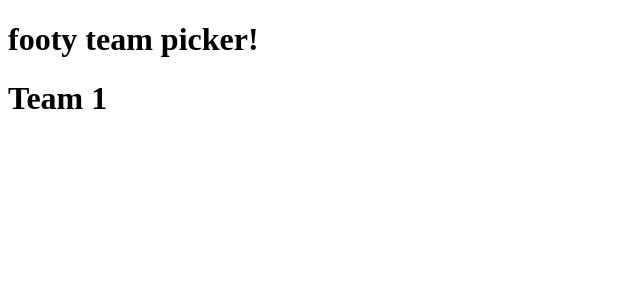
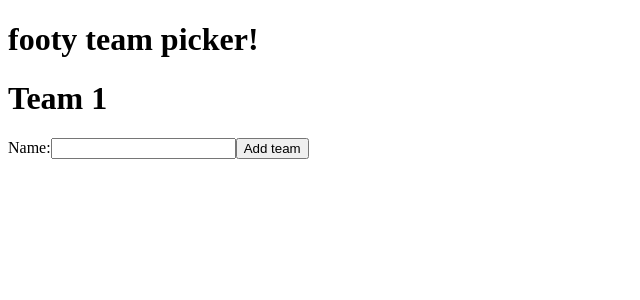
Before and after one commit to jacquescoetzee202/footy-team-picker, a React (Create React App) app: page / in a window 1280 px wide. Shown: the top 300 px of the page, without its empty margins (0-640 px from the left). Built offline with nearby package versions, Linux system fonts and the light colour scheme.

Commit message:
added form text input to TeamInput

```diff
--- a/src/components/TeamInput/TeamInput.js
+++ b/src/components/TeamInput/TeamInput.js
@@ -1,6 +1,15 @@
 const TeamInput = () => (
     <div>
         <h1>Team 1</h1>
+        <form>
+            <label htmlFor="team-name">Name:</label>
+            <input
+                id="team-name"
+                type="text"
+            >
+            </input>
+            <button>Add team</button>
+        </form>
     </div>
 );
 
```
